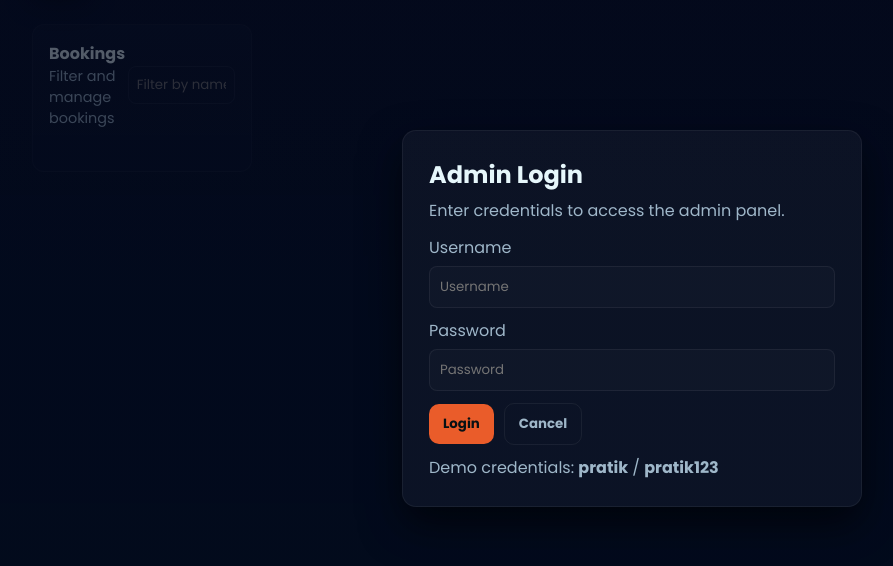
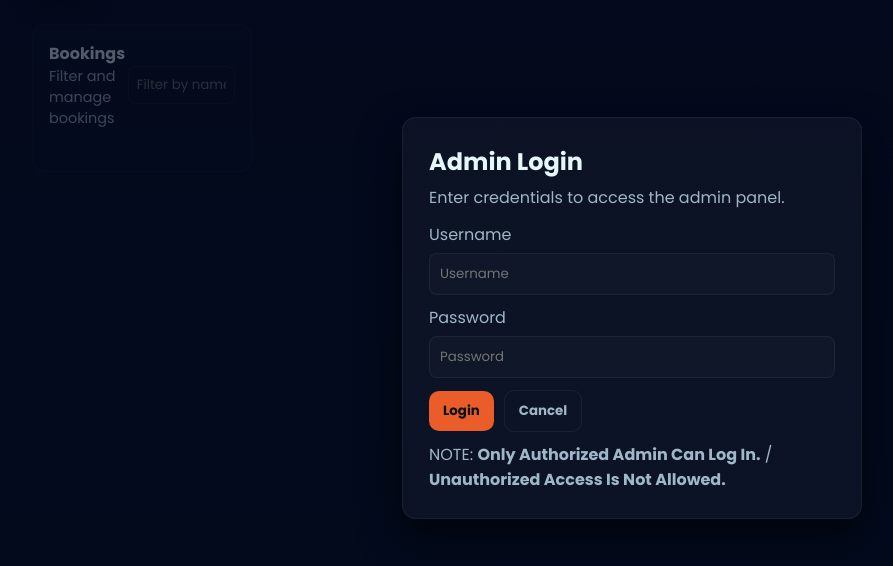
Before and after one commit to sp702030/mywebsites, a plain HTML site: page admin.html in a window 1280 px wide. Shown: the part 82-648 px from the top of the page, without its empty margins (8-901 px from the left). Drawn offline with Linux system fonts and the light colour scheme.

Commit message:
Update admin.html

```diff
--- a/admin.html
+++ b/admin.html
@@ -146,7 +146,8 @@
       <button id="cancelBtn" class="btn ghost">Cancel</button>
     </div>
 
-    <div class="hint">Demo credentials: <b>pratik</b> / <b>pratik123</b></div>
+    <div class="hint">NOTE: <b>Only Authorized Admin Can Log In.</b> /
+      <b>Unauthorized Access Is Not Allowed.</b></div>
     <div id="loginMsg" style="color:#ffb3b3;margin-top:10px;display:none"></div>
   </div>
 </div>
```
